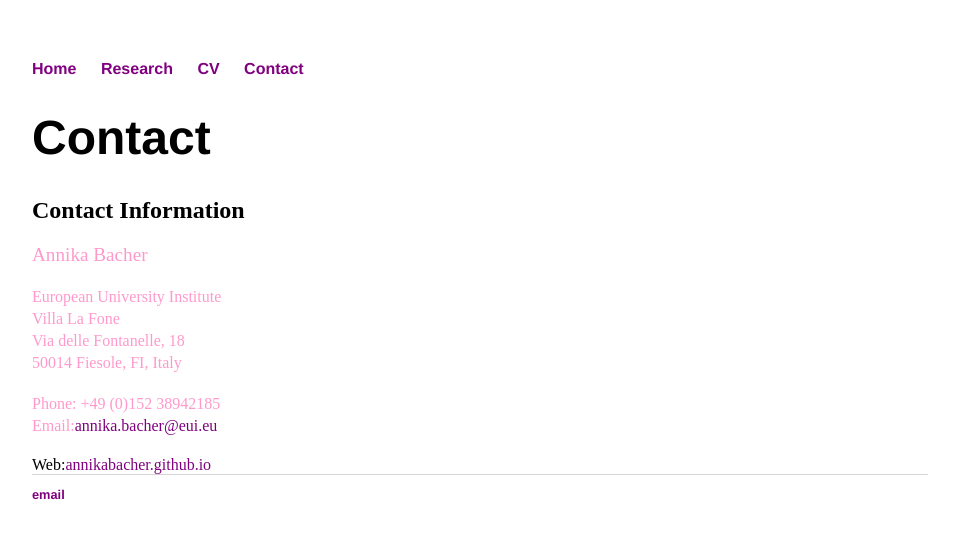
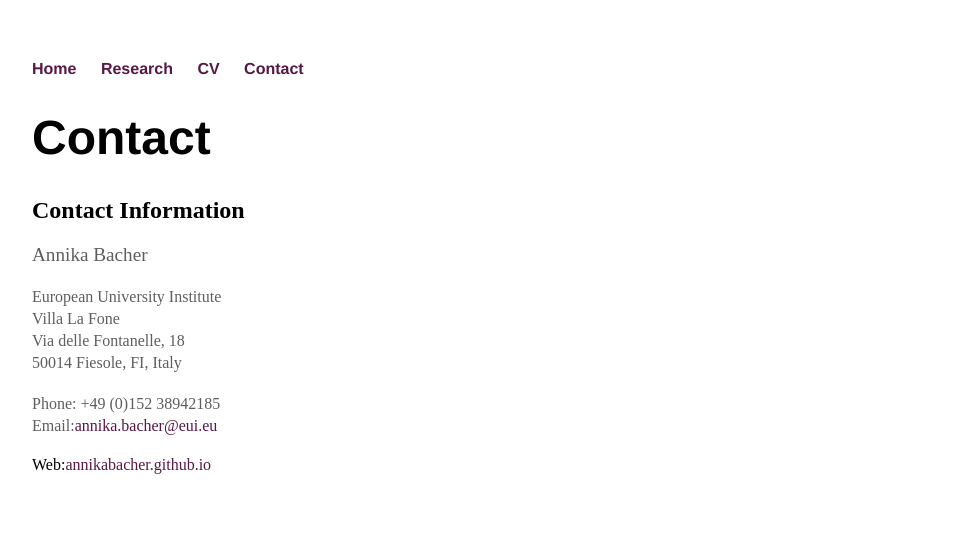
Before and after one commit to annikabacher/annikabacher.github.io, a Jekyll site: the page built from contact/index.html, in a window 1280 px wide. Shown: the top 539 px of the page, without its empty margins (160-1119 px from the left). Built offline with Jekyll 4.4.1, drawn with Linux system fonts in a browser that asks for light colours.

Commit message:
font changes

```diff
--- a/_layouts/default.html
+++ b/_layouts/default.html
@@ -19,10 +19,5 @@
 			{{ content }}
 
 			</div><!-- /.container -->
-			<footer>
-	    		<ul>
-	        		<li><a href="mailto:annika.bacher@eui.eu">email</a></li>
-				</ul>
-			</footer>
 		</body>
 	</html>
--- a/css/main.css
+++ b/css/main.css
@@ -3,7 +3,7 @@
     width: 70%;
 }
 nav ul, footer ul {
-    font-family:'Helvetica', 'Arial', 'Sans-Serif';
+    font-family:'Fantasy','Helvetica', 'Arial', 'Sans-Serif';
     padding: 0px;
     list-style: none;
     font-weight: bold;
@@ -14,19 +14,19 @@
 }
 a {
     text-decoration: none;
-    color: #800080;
+    color: #581845;
 }
 a:hover {
     text-decoration: underline;
 }
 h1 {
     font-size: 3em;
-    font-family:'Helvetica', 'Arial', 'Sans-Serif';
+    font-family:'Fantasy','Helvetica', 'Arial', 'Sans-Serif';
 }
 p {
     font-size: 1.2em;
     line-height: 1.1em;
-    color: #ff99cc;
+    color: #5D5E5D;
 }
 footer {
     border-top: 1px solid #d5d5d5;
```
Also changed, not shown: 1 other file.
